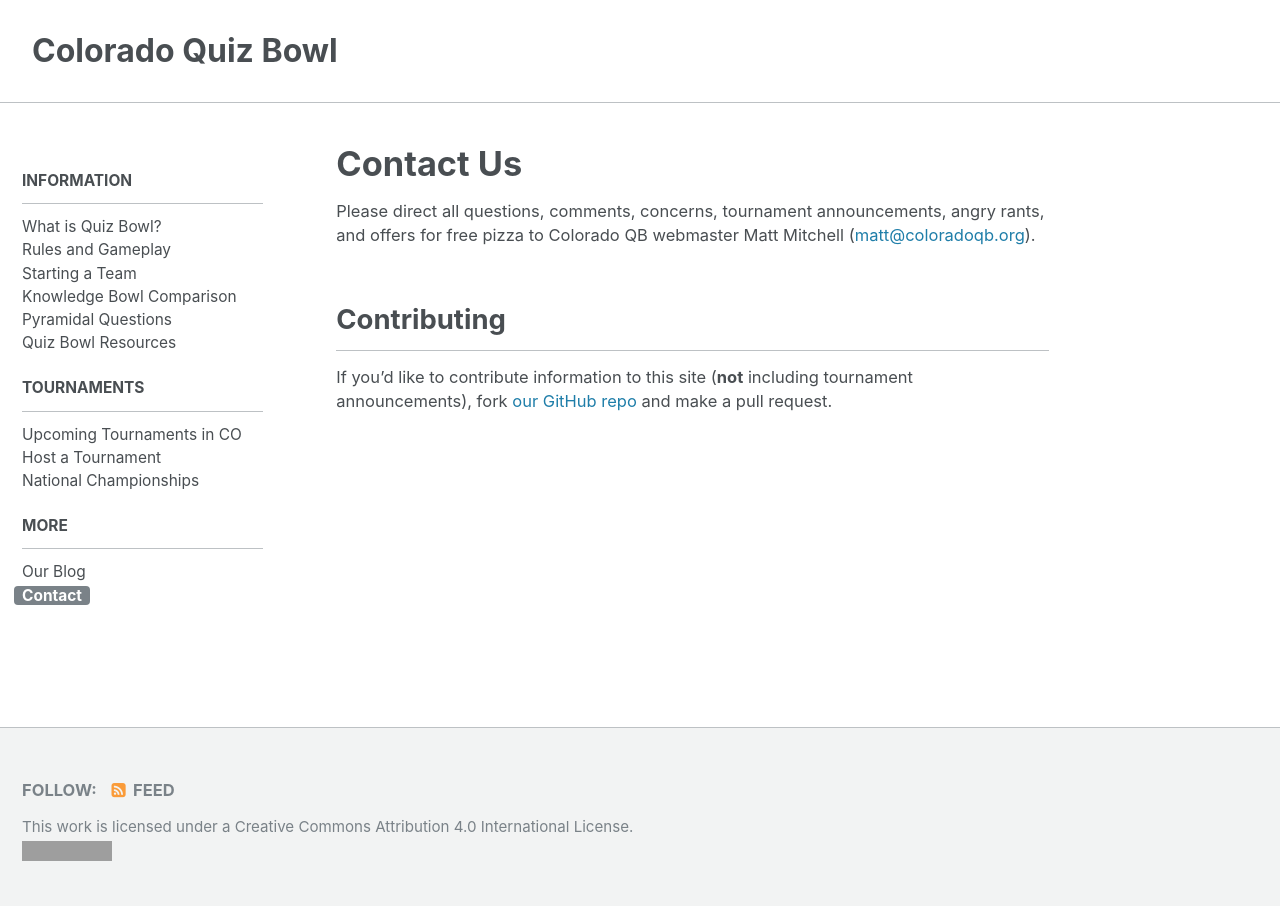
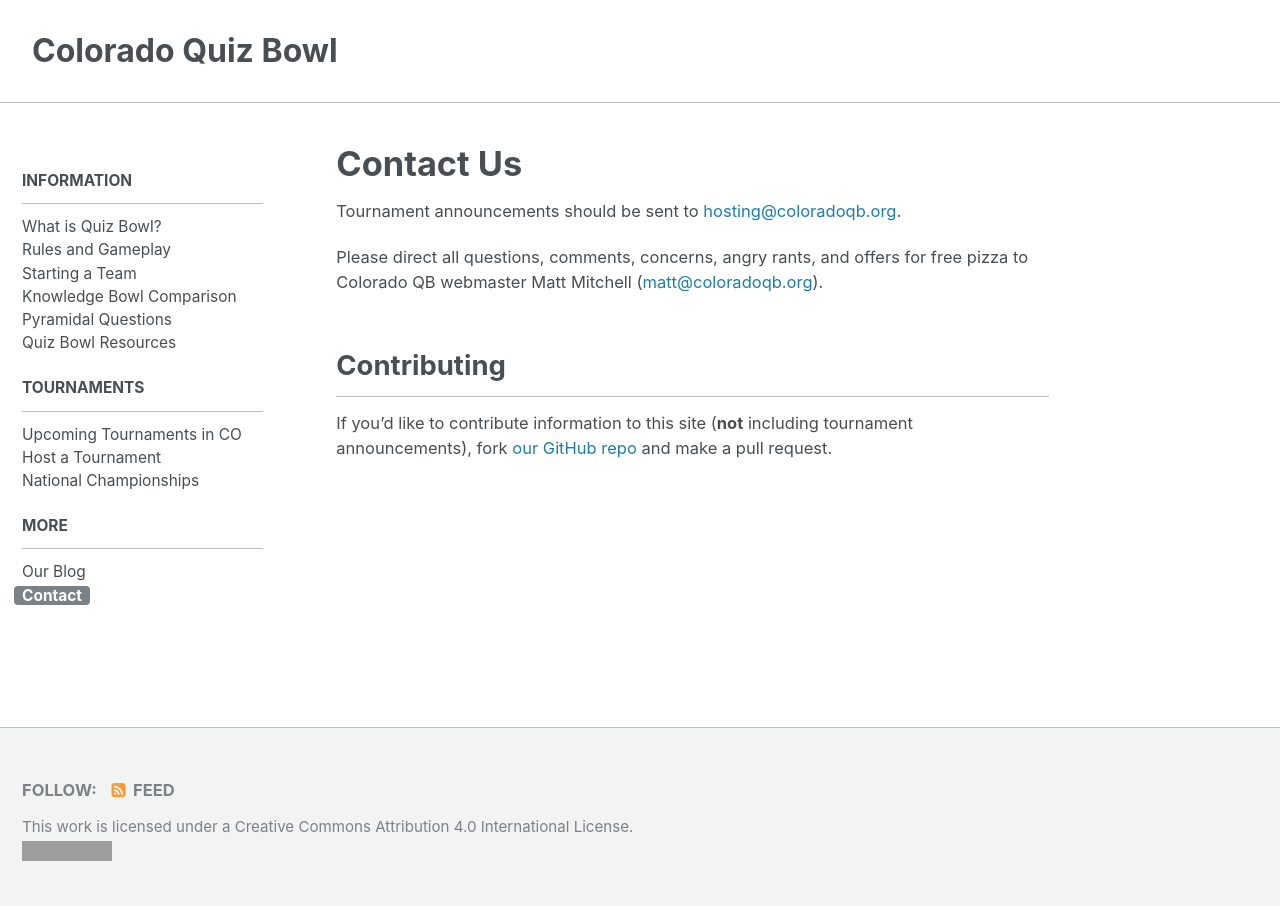
Before and after one commit to matt2718/colorado-qb, a Jekyll site: the page built from _pages/more/contact.md, in a window 1280 px wide. Built offline with Jekyll 4.4.1, drawn with Linux system fonts in a browser that asks for light colours; grey boxes are pictures that could not be loaded.

Commit message:
Added hosting email

```diff
--- a/_pages/more/contact.md
+++ b/_pages/more/contact.md
@@ -2,9 +2,10 @@
 title: "Contact Us"
 permalink: /more/contact/
 ---
-Please direct all questions, comments, concerns, tournament announcements, angry
-rants, and offers for free pizza to Colorado QB webmaster Matt Mitchell
-(<matt@coloradoqb.org>).
+Tournament announcements should be sent to <hosting@coloradoqb.org>.
+
+Please direct all questions, comments, concerns, angry rants, and offers for
+free pizza to Colorado QB webmaster Matt Mitchell (<matt@coloradoqb.org>).
 
 ## Contributing
 
```
Also changed, not shown: _pages/tournaments/upcoming.md (+1 -1 lines).
